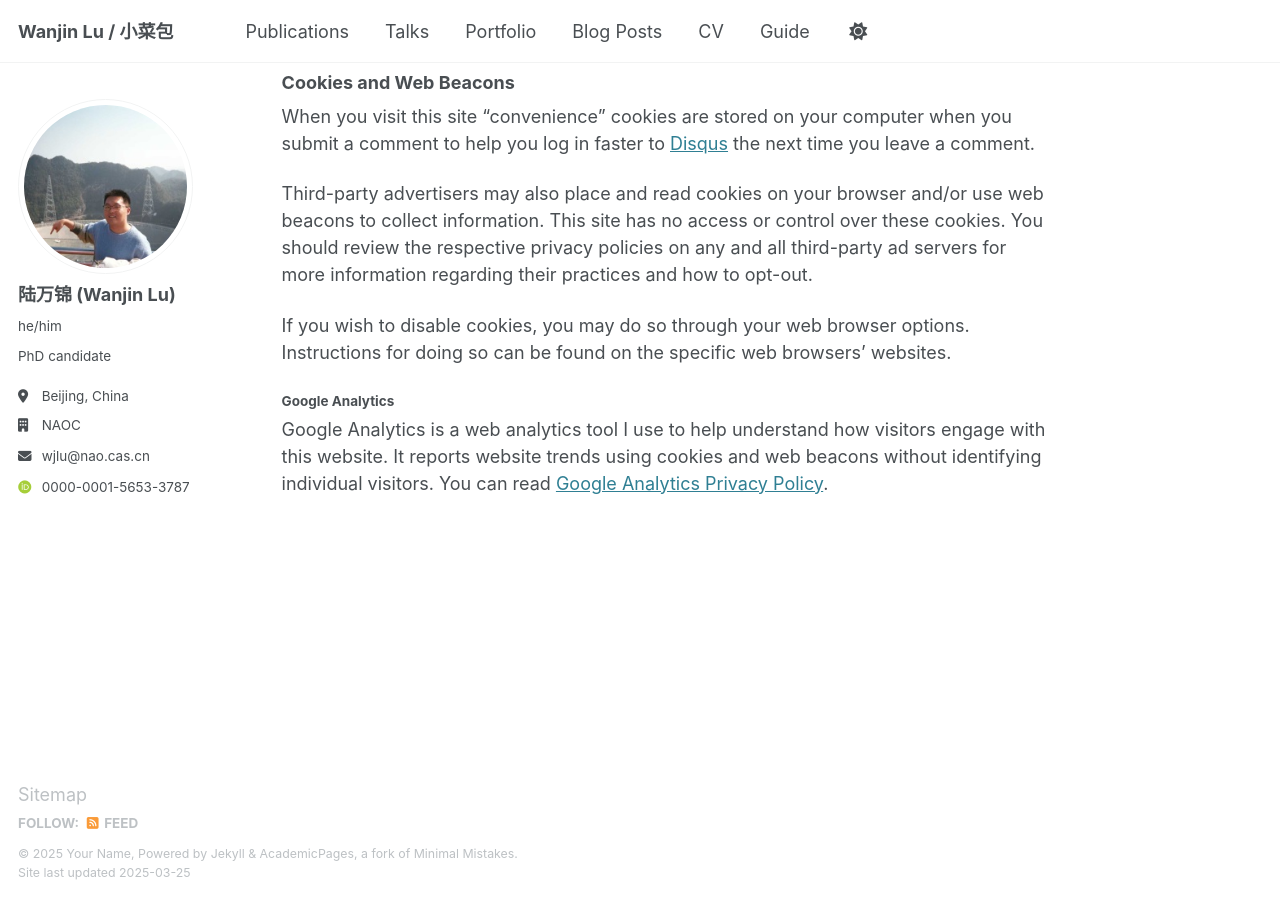
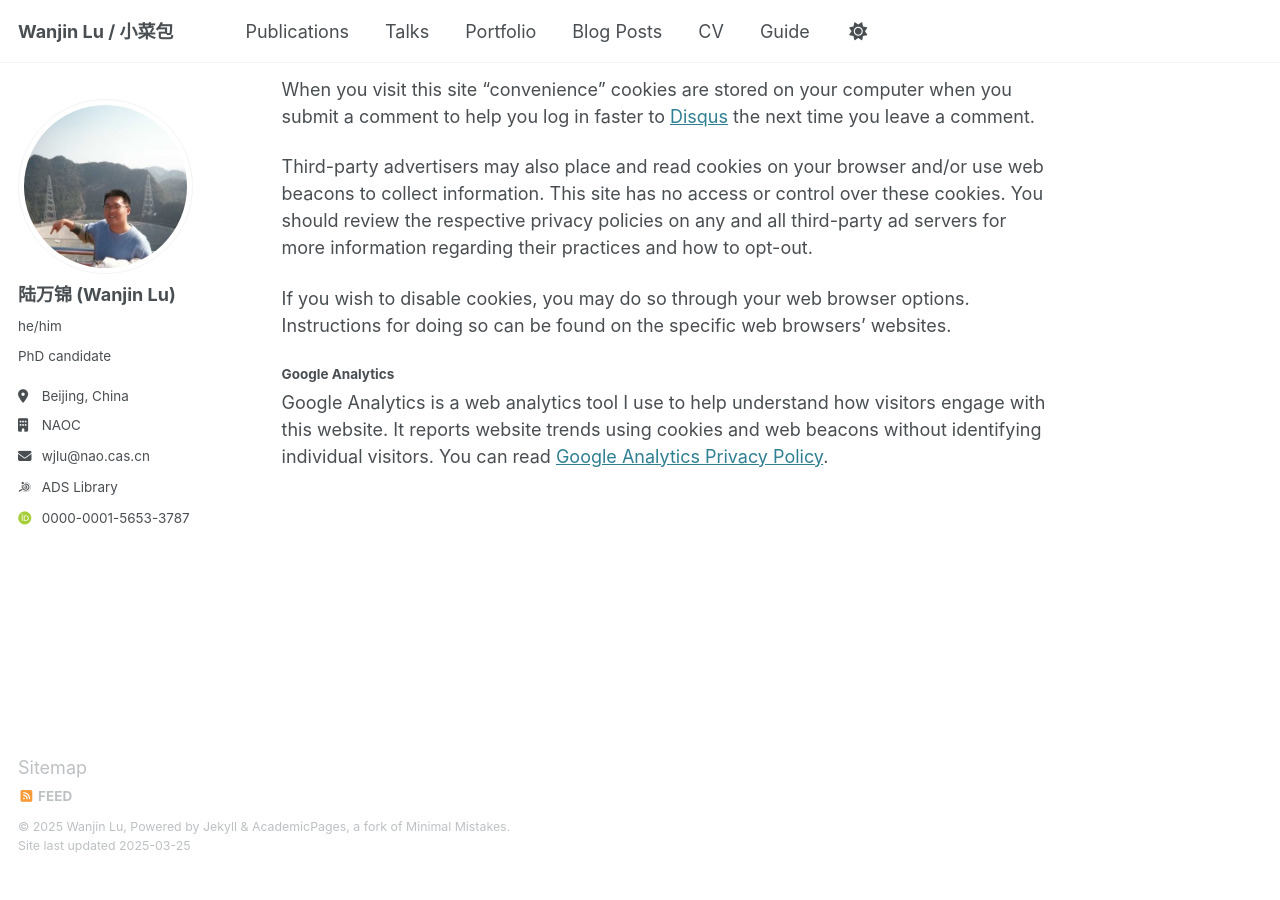
Before and after one commit to IsaacVibe/wjlu, a Jekyll site: the page built from _pages/terms.md, in a window 1280 px wide and 900 px high, scrolled down 809 px. Built offline with Jekyll 4.4.1, drawn with Linux system fonts in a browser that asks for light colours; some web fonts are replaced; after the commit the page ends 1682 px from its top, so only the background shows below that.

Commit message:
Try fix the path

```diff
--- a/_config.yml
+++ b/_config.yml
@@ -7,11 +7,11 @@
 # server process.
 
 # Basic Site Settings
-locale                   : "en-US"
+locale                   : "ch-CN"
 site_theme               : "default"
 title                    : "Wanjin Lu / 小菜包"
 title_separator          : "-"
-name                     : &name "Your Name"
+name                     : &name "Wanjin Lu"
 description              : &description "personal description"
 url                      : https://IsaacVibe.github.io # the base hostname & protocol for your site e.g. "https://[your GitHub username].github.io"
 baseurl                  : "" # the subpath of your site, e.g. "/blog"
@@ -32,7 +32,7 @@ author:
   email            : "wjlu@nao.cas.cn"
 
   # Academic websites
-  arxiv            : # URL - Update with the correct link to your profile
+  ads              : "https://ui.adsabs.harvard.edu/public-libraries/pdd7i-0aQNe6KhhaB8_-WQ" # URL - Update with the correct link to your profile
   googlescholar    : #"https://scholar.google.com/citations?user=PS_CX0AAAAAJ"
   impactstory      : # URL
   orcid            : "https://orcid.org/0000-0001-5653-3787"
--- a/_includes/author-profile.html
+++ b/_includes/author-profile.html
@@ -38,8 +38,8 @@
       {% endif %}
 
       <!-- Font Awesome and Academicons icons / Academic websites -->
-      {% if author.arxiv %}
-        <li><a href="{{ author.arxiv }}"><i class="ai ai-arxiv ai-fw icon-pad-right"></i>arXiv</a></li>
+      {% if author.ads %}
+        <li><a href="{{ author.ads }}"><i class="ai ai-ads ai-fw icon-pad-right"></i>ADS Library</a></li>
       {% endif %}
       {% if author.googlescholar %}
         <li><a href="{{ author.googlescholar }}"><i class="ai ai-google-scholar icon-pad-right"></i>Google Scholar</a></li>
```
